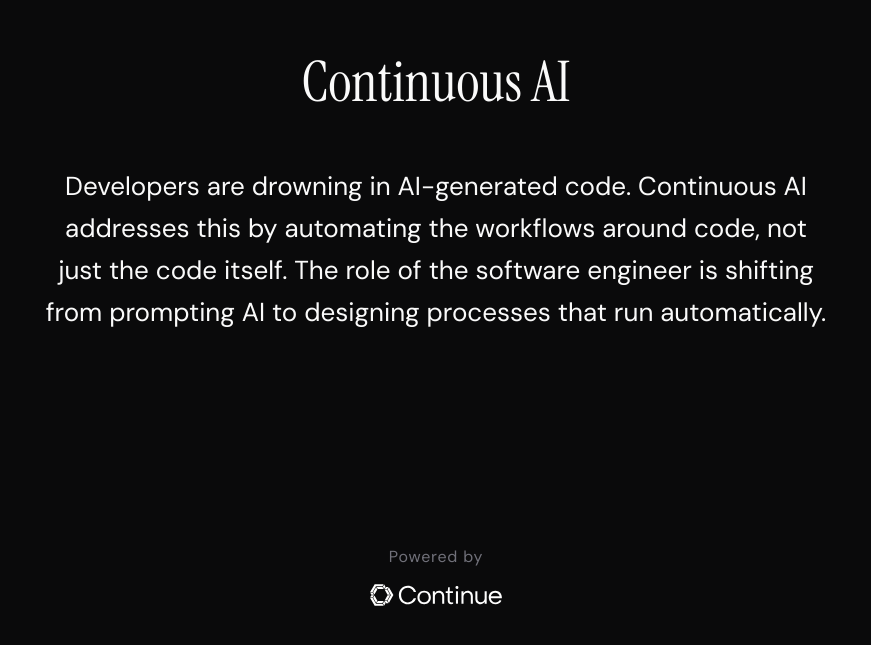
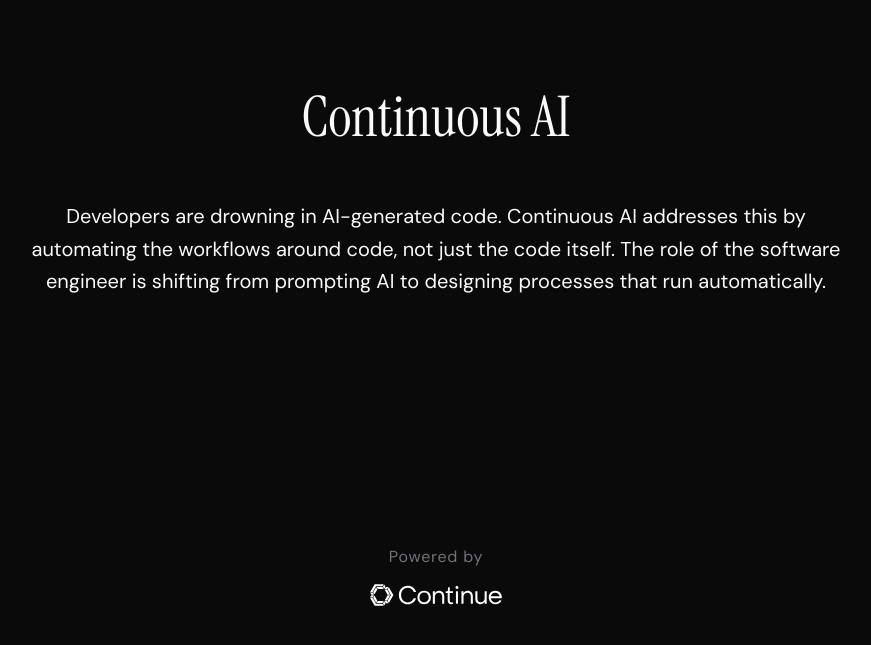
Before and after one commit to 14salfd-boop/continuousai.com, a Next.js app: page / in a window 1280 px wide. Shown: the part 149-794 px from the top of the page, without its empty margins (204-1075 px from the left). Built offline with nearby package versions, Linux system fonts and the light colour scheme.

Commit message:
Update homepage text and jan2025 page title

```diff
--- a/app/jan2025/layout.tsx
+++ b/app/jan2025/layout.tsx
@@ -1,7 +1,7 @@
 import type { Metadata } from "next";
 
 export const metadata: Metadata = {
-  title: "Continuous AI - January Dinner",
+  title: "Jan 2025 Dinner",
   description: "San Francisco · January 2025",
   openGraph: {
     type: "website",
--- a/app/layout.tsx
+++ b/app/layout.tsx
@@ -3,7 +3,7 @@
 
 export const metadata: Metadata = {
   title: "Continuous AI",
-  description: "The practice of developing software with background agents",
+  description: "The practice of developing software with cloud agents",
   icons: {
     icon: '/favicon.svg?v=4',
   },
--- a/app/page.tsx
+++ b/app/page.tsx
@@ -44,7 +44,7 @@
             Continuous AI
           </h1>
 
-          <p className="font-['DM_Sans',sans-serif] text-[20px] sm:text-[26px] text-[#fafafa] leading-relaxed text-balance">
+          <p className="font-['DM_Sans',sans-serif] text-[16px] sm:text-[20px] text-[#fafafa] leading-relaxed text-balance">
             Developers are drowning in AI-generated code. Continuous AI addresses this by automating the workflows around code, not just the code itself. The role of the software engineer is shifting from prompting AI to designing processes that run automatically.
           </p>
         </div>
```
